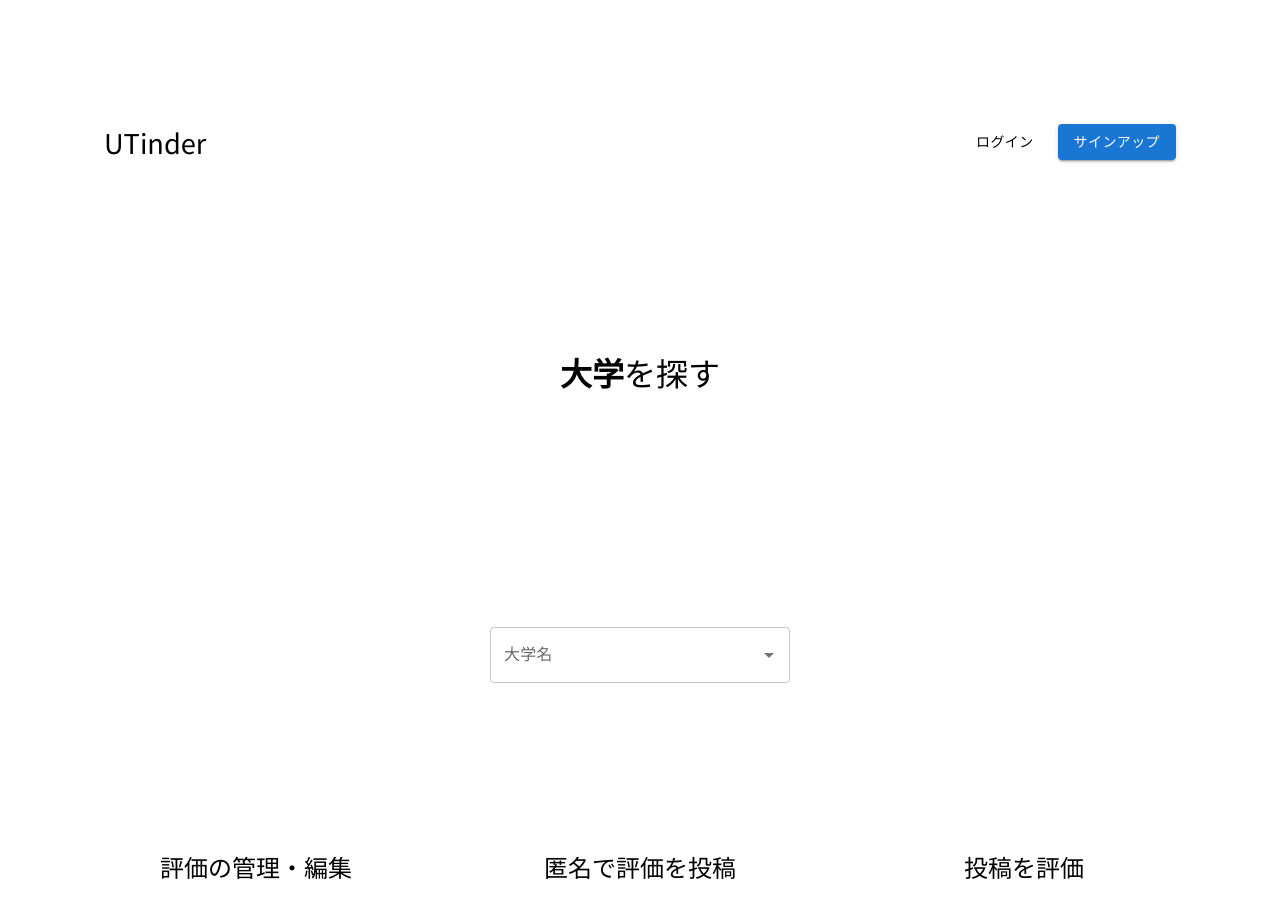
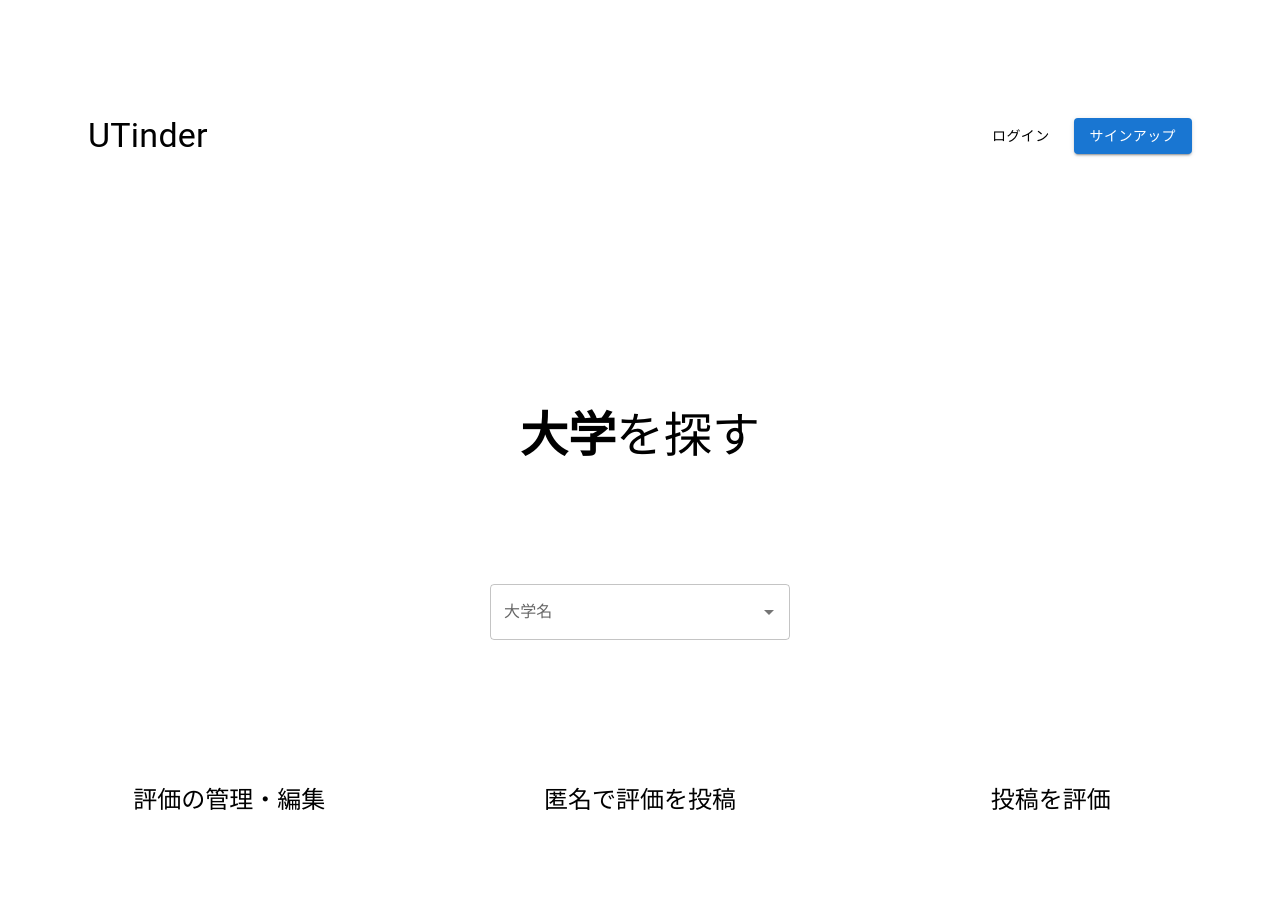
Before and after one commit to miki-yuasa/utinder, a Next.js app: page / in a window 1280 px wide. Shown: the top 918 px of the page. After the commit the page ends 843 px from the top, so only its background shows below. Built offline with nearby package versions, Linux system fonts and the light colour scheme.

Commit message:
ref: ui components now in MUI

```diff
--- a/src/app/page.tsx
+++ b/src/app/page.tsx
@@ -8,6 +8,10 @@ import { Grid } from '@/components/Grid/Grid'
 import { Stack } from '@/components/Stack/Stack'
 import { Autocomplete } from '@/components/Autocomplete/Autocomplete'
 import { TextField, TextFieldProps } from '@/components/TextField/TextField'
+import { Navigation } from '@/features/navigation'
+import { Container } from '@/components/Container/Container'
+import { Box } from '@/components/Box/Box'
+import { Typography } from '@/components/Typography/Typography'
 
 const options = [{ id: 1, label: '東京大学' }, { id: 2, label: '慶應義塾大学' }]
 
@@ -18,21 +22,13 @@ const inter = Noto_Sans_JP({
 })
 export default function Home() {
   return (
-    <main className={styles.main}>
-      <div className={styles.description}>
-        <h1 className={inter.className}>
-          UTinder
-        </h1>
-        <Stack spacing={2} direction='row'>
-          <Button variant='text' color='inherit'>ログイン</Button>
-          <Button variant='contained'>サインアップ</Button>
-        </Stack>
-      </div>
-
-      <div className={styles.center}>
-        <h1 className={inter.className}><b>大学</b>を探す</h1>
-      </div>
-      <div className={styles.center}>
+    <main >
+      <Navigation />
+      <Container maxWidth='lg'>
+        <Box marginTop={30}>
+          <Typography variant="h3" align="center"> <b>大学</b>を探す</Typography>
+        </Box>
+        <Box justifyContent={'center'} display='flex' marginTop={15}>
           <Autocomplete
             disablePortal
             id="combo-box-demo"
@@ -40,8 +36,8 @@ export default function Home() {
             sx={{ width: 300 }}
             renderInput={(params: TextFieldProps) => <TextField {...params} label="大学名" />}
           />
-      </div>
-      <div className={styles.grid}>
+        </Box>
+        <Box justifyContent={'center'} display='flex' marginTop={15}>
           <Grid container spacing={10} style={{ textAlign: "center" }}>
             <Grid item xs={12} md={4}  >
               <h2 className={inter.className}>
@@ -59,7 +55,8 @@ export default function Home() {
               </h2>
             </Grid>
           </Grid>
-      </div>
+        </Box>
+      </Container>
     </main>
   )
 }
```
Lines whose indentation alone changed are shown as unchanged.
